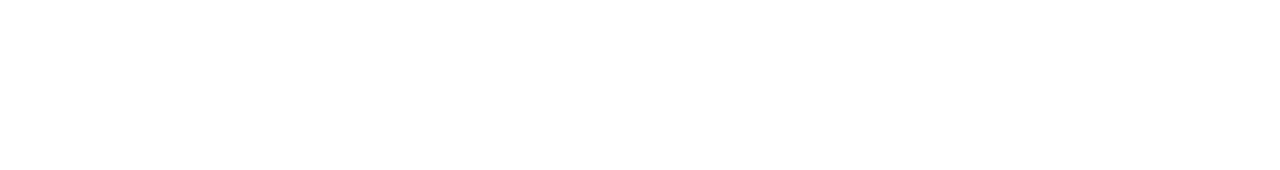
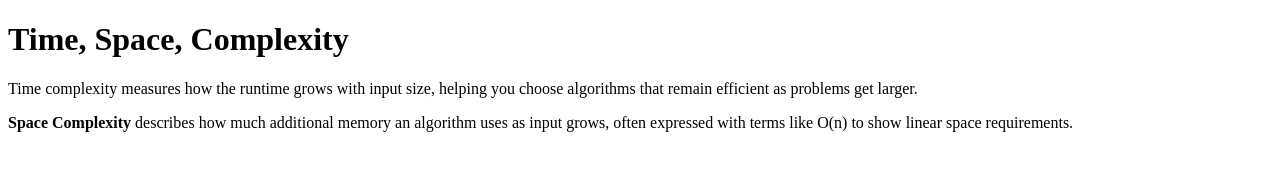
Before and after one commit to acciojob/time-and-space-complexity-sakepaul77, a website: page main.html in a window 1280 px wide. Drawn offline with Linux system fonts and the light colour scheme.

Commit message:
created a submission

```diff
--- a/main.html
+++ b/main.html
@@ -1,16 +1,21 @@
 <!DOCTYPE html>
+<html lang="en">
+  <head>
+    <meta charset="UTF-8" />
+    <meta name="viewport" content="width=device-width, initial-scale=1.0" />
+    <title>Time and Space Complexity</title>
+  </head>
+  <body>
+    <h1>Time, Space, Complexity</h1>
 
-<html>
+    <p>
+      Time complexity measures how the runtime grows with input size, helping you choose
+      algorithms that remain efficient as problems get larger.
+    </p>
 
-<head>
-	<link rel="stylesheet" href="styles.css">
-</head>
-
-<body>
-	<!-- the entire body must be written by student -->
-    <script type="text/javascript" src="./script.js">
-</script>
-
-</body>
-
+    <p>
+      <b>Space Complexity</b> describes how much additional memory an algorithm uses as input
+      grows, often expressed with terms like O(n) to show linear space requirements.
+    </p>
+  </body>
 </html>
```
